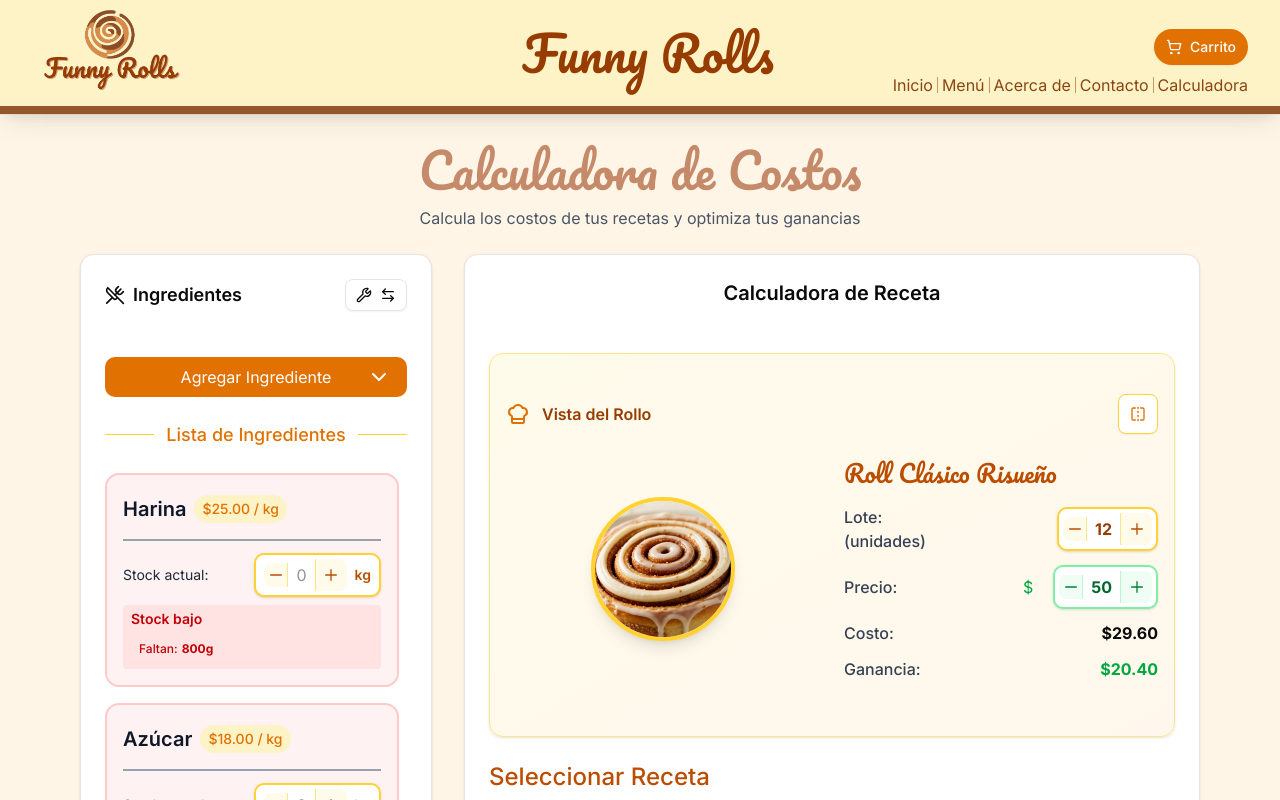
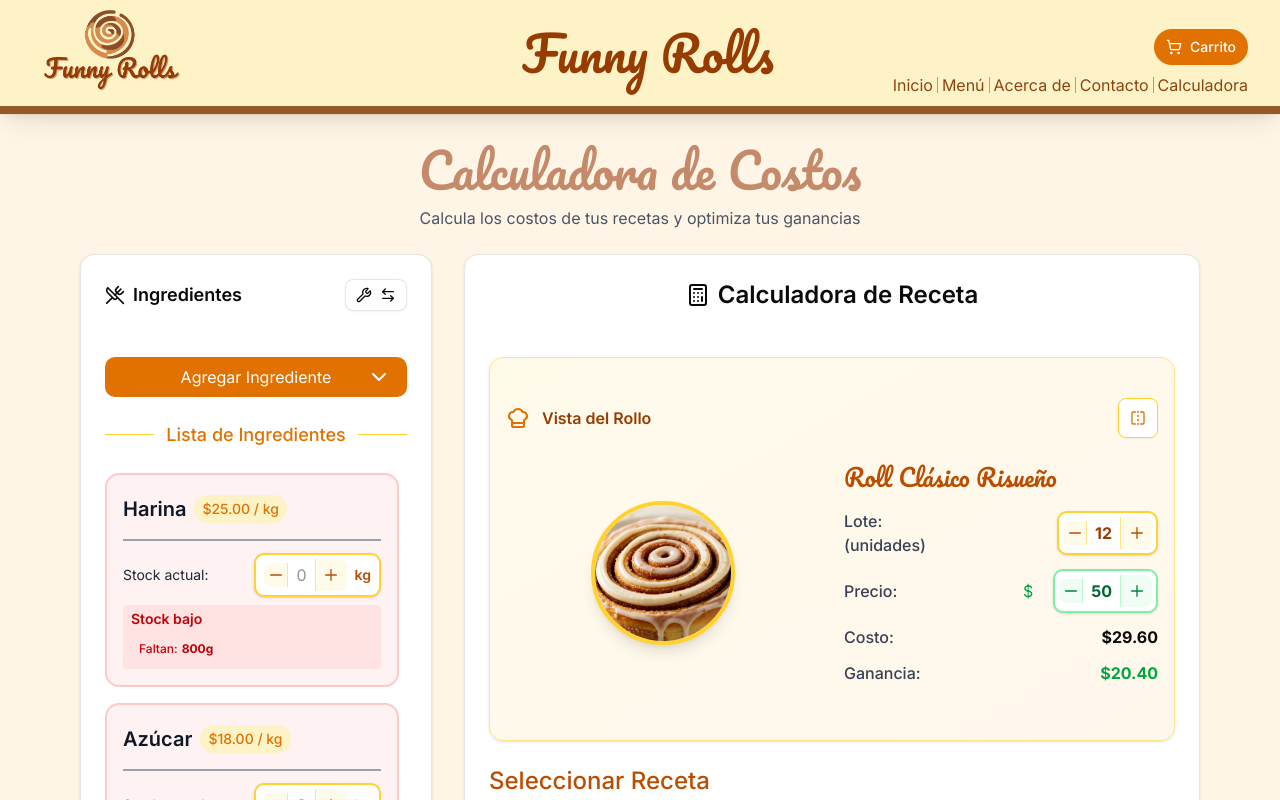
Before and after one commit to abimael92/Funny-Rolls, a Next.js app: page /recipe-calculator in a window 1280 px wide. Shown: the top 800 px of the page. Built offline with nearby package versions, Linux system fonts and the light colour scheme.

Commit message:
fix calculator panel adjustments

```diff
--- a/components/RecipeCalculator/RecipeCalculatorPanel.tsx
+++ b/components/RecipeCalculator/RecipeCalculatorPanel.tsx
@@ -4,6 +4,8 @@ import { useState, useRef, useEffect } from 'react';
 import { Button } from "@/components/ui/button"
 import { Card, CardContent, CardHeader, CardTitle } from "@/components/ui/card"
 import { Plus, Trash2, Download, Upload, Wrench } from "lucide-react"
+import { Calculator, } from "lucide-react"
+
 import { products, toolCategories } from '@/lib/data'
 import { Ingredient, Recipe, Tool } from '@/lib/types'
 import {
@@ -234,7 +236,10 @@ export function RecipeCalculatorPanel({
     return (
         <Card className="w-full">
             <CardHeader className="pb-4">
-                <CardTitle className="text-xl text-center">Calculadora de Receta</CardTitle>
+                <div className="flex items-center justify-center gap-2">
+                    <Calculator className="h-5 w-5 sm:h-6 sm:w-6 text-black-600" />
+                    <CardTitle className="text-xl sm:text-2xl text-center">Calculadora de Receta</CardTitle>
+                </div>
             </CardHeader>
             <CardContent className="space-y-6">
                 {/* Custom Mobile Recipe Dropdown */}
```
